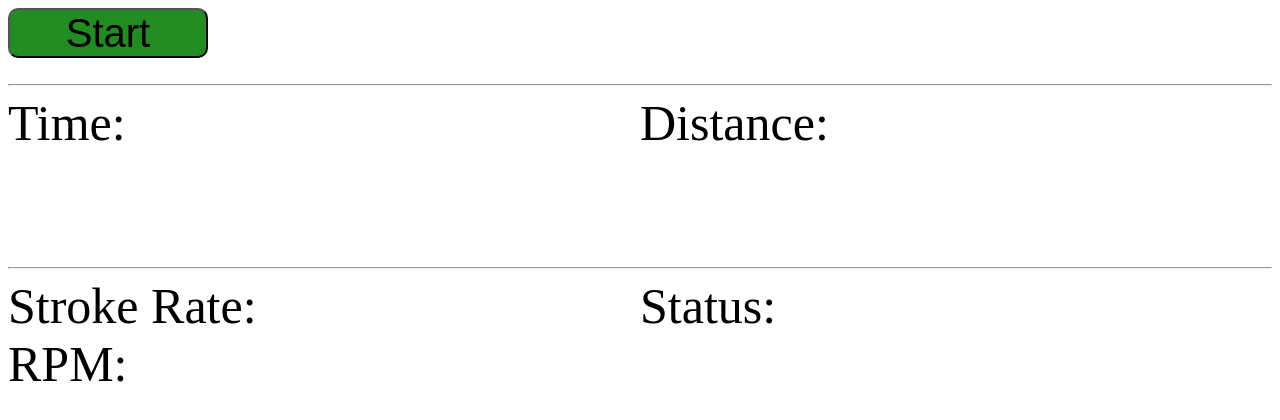
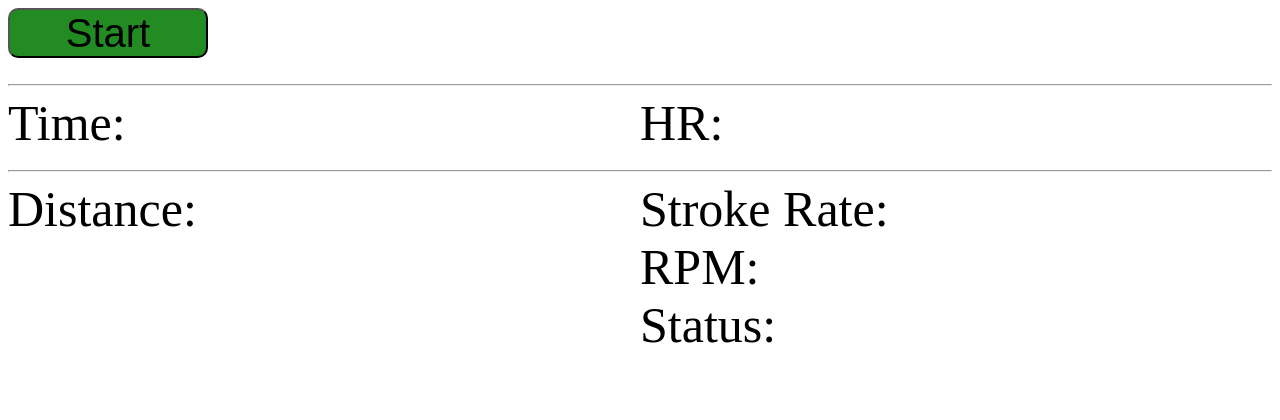
Before and after one commit to innonate/innorowjs, a website: page index.html in a window 1280 px wide. Drawn offline with nearby package versions, Linux system fonts and the light colour scheme; no server answers.

Commit message:
Heart Rate

```diff
--- a/index.html
+++ b/index.html
@@ -38,19 +38,19 @@
         <span class='rowingData' id="timeElapsed"></span>
       </div>
       <div class="cell">
-        <span class='label'>Distance:</span></br>
-        <span class='rowingData' id="distance"></span>&nbsp;<span class='rowingData'></span>
+        <span class='label'>HR:</span></br></br>
+        <span class='rowingData' id="heartRate"></span>
       </div>
     </div>
     <hr>
     <div class="row">
       <div class="cell">
+        <span class='label'>Distance:</span></br>
+        <span class='rowingData' id="distance"></span>&nbsp;<span class='rowingData'></span>
+      </div>
+      <div class="cell">
         <span class='label'>Stroke Rate:</span></br>
         <span class='rowingData' id="strokeRate"></span>
-      </div>
-      <div class="cell">
-        <span class='label'>Status:</span></br>
-        <span class='rowingData' id="acceleration"></span>
       </div>
     </div>
     <div class="row">
@@ -59,6 +59,8 @@
         <span class='rowingData' id="rpm"></span>
       </div>
       <div class="cell">
+        <span class='label'>Status:</span></br>
+        <span class='rowingData' id="acceleration"></span>
       </div>
     </div>
     <script src="/socket.io/socket.io.js"></script>
@@ -81,6 +83,9 @@
         $('#timeElapsed').text(msg);
         $('#stopWatchButton').text('Stop');
       });
+      socket.on('heart rate', function(msg){
+        $('#heartRate').text(msg);
+      });
       socket.on('stopwatch button value', function(msg){
         if (msg == 'Stop') {
           $('button').css("background-color", "red");
```
